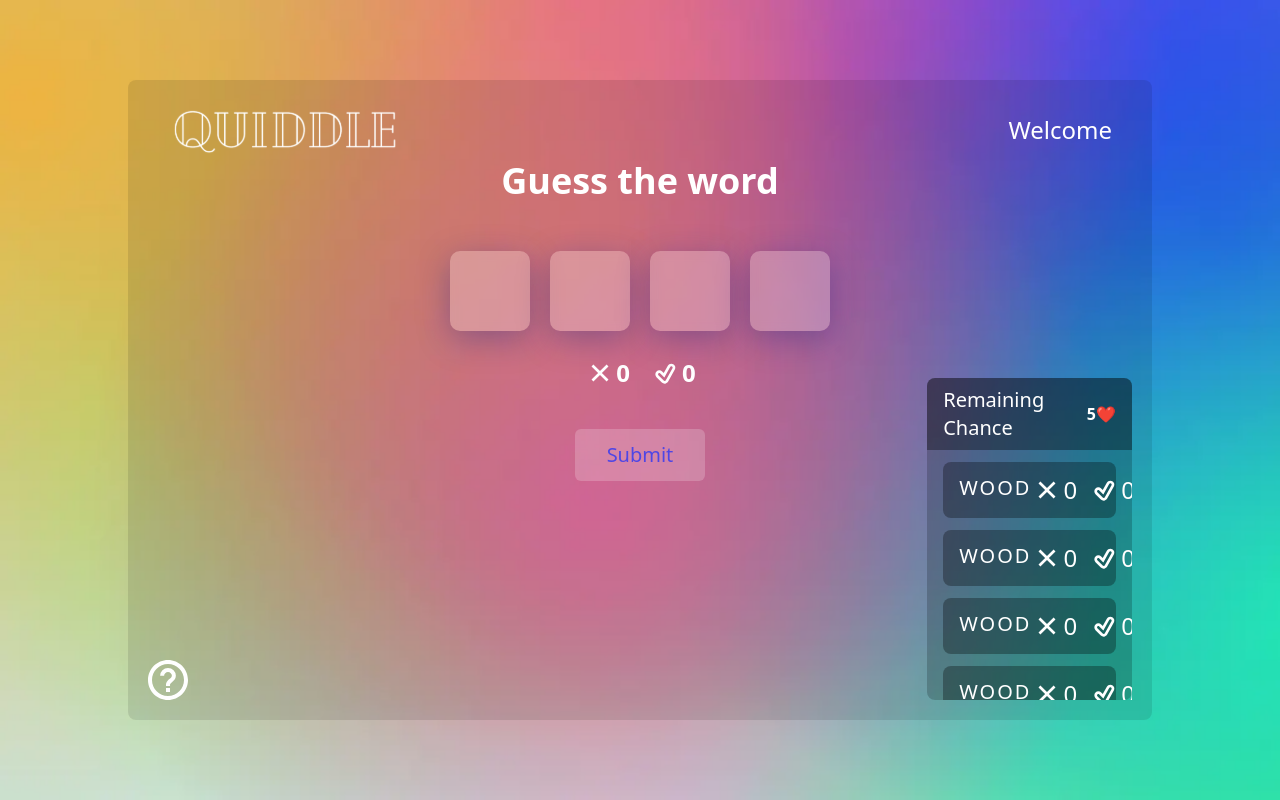
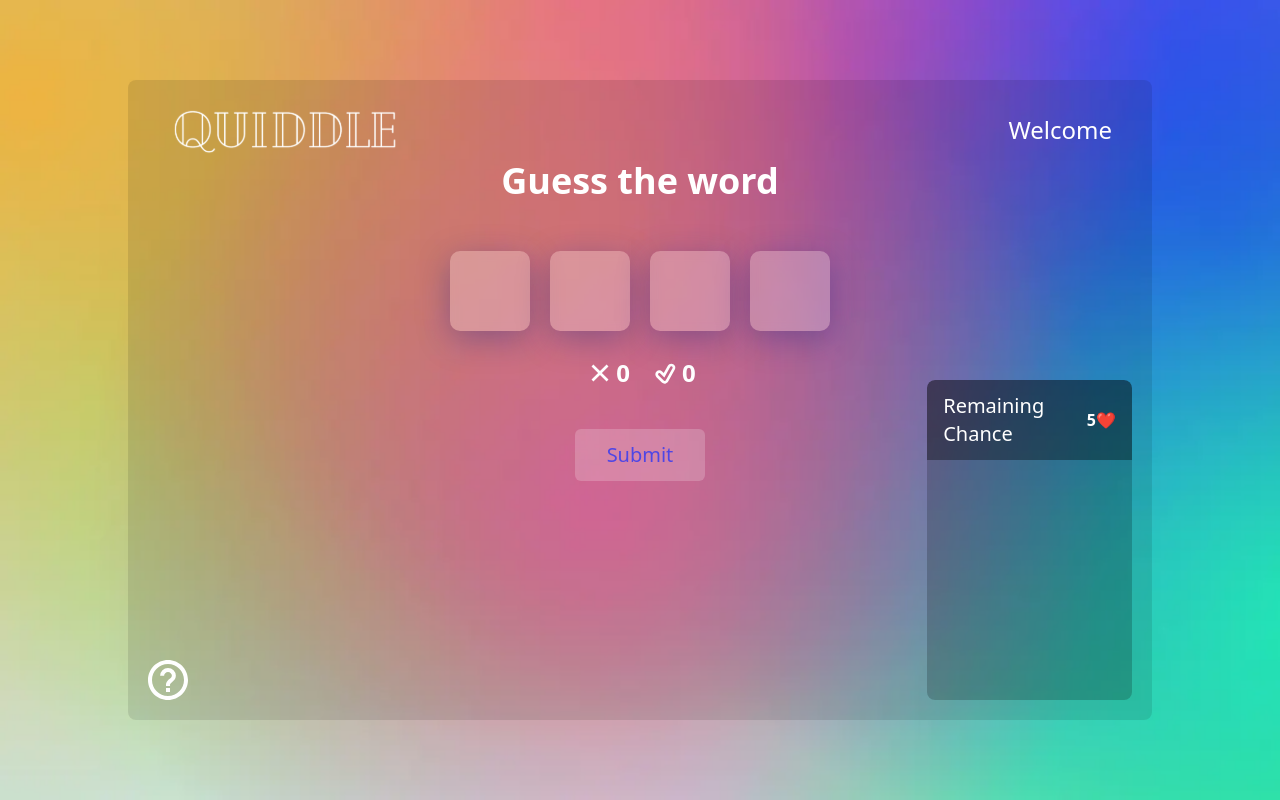
Before and after one commit to Balaganesh003/quiddle, a Next.js app: page /play in a window 1280 px wide. Built offline with nearby package versions, Linux system fonts and the light colour scheme.

Commit message:
added the game logic in the play page

```diff
--- a/src/components/RulesCard.jsx
+++ b/src/components/RulesCard.jsx
@@ -3,8 +3,8 @@ import { AiOutlineCloseCircle } from 'react-icons/ai';
 
 const RulesCard = ({ setIsRulesOpen }) => {
   return (
-    <div className="m-5 rounded-lg w-[20%]  h-[50%] bg-black/20  absolute bottom-0 left-0 ">
-      <div className="text-center rounded-t-lg px-2 py-3 uppercase relative bg-black/[15%]">
+    <div className="m-5 rounded-lg w-[20%]  pb-4 h-[50%] bg-black/20  absolute bottom-0 left-0 ">
+      <div className="text-center  rounded-t-lg mb-2 px-2 py-3 uppercase relative bg-black/[15%]">
         <p>Rules</p>
         <p
           onClick={(e) => setIsRulesOpen(false)}
@@ -12,7 +12,7 @@ const RulesCard = ({ setIsRulesOpen }) => {
           <AiOutlineCloseCircle className="w-6 h-6" />
         </p>
       </div>
-      <div className="px-2 py-2 flex h-[250px] flex-col gap-2 scrollbar-hide overflow-y-scroll">
+      <div className="px-2  flex h-[calc(100%-3rem)] flex-col gap-2 scrollbar-hide overflow-y-scroll">
         <p className="text-white/70 text-base tracking-tight">
           Lorem ipsum dolor sit amet consectetur adipisicing elit. Quis
         </p>
--- a/src/components/ScoreCard.jsx
+++ b/src/components/ScoreCard.jsx
@@ -1,69 +1,31 @@
 import React from 'react';
 import GuessedCard from './GuessedCard';
+import { useSelector, useDispatch } from 'react-redux';
 
-const ScoreCard = ({
-  remainingChance,
-  ChoosedWord,
-  correctLetters,
-  correctLettersWithPosition,
-}) => {
+const ScoreCard = () => {
+  const { guessedWords, remainingChance } = useSelector((state) => state.game);
+
   return (
-    <div className="m-5 rounded-lg w-[20%] bg-black/20  absolute bottom-0 right-0">
-      <div className="relative  ">
-        <div className="flex justify-between rounded-t-lg  px-4 py-2 bg-black/[35%]">
+    <div className="m-5 rounded-lg w-[20%] h-[50%] overflow-y-hidden bg-black/20 absolute bottom-0 right-0">
+      <div className="flex justify-between rounded-t-lg  px-4 py-3 bg-black/[35%]">
         <p className="xl:text-xl text-base text-white">Remaining Chance</p>
         <p className="Xl:text-xl flex items-center font-bold text-white">
           {remainingChance}
           <span>❤️</span>
         </p>
       </div>
-        <div className="max-h-[250px] scrollbar-hide  overflow-y-scroll">
+      <div className="scrollbar-hide overflow-y-scroll h-[calc(100%-3rem)]">
+        {guessedWords.map((word, index) => {
+          const { guessedWord, letterInPosition, letterNotInPosition } = word;
+          return (
             <GuessedCard
-            ChoosedWord={ChoosedWord}
-            correctLetters={correctLetters}
-            correctLettersWithPosition={correctLettersWithPosition}
+              key={index}
+              ChoosedWord={guessedWord}
+              correctLetters={letterNotInPosition}
+              correctLettersWithPosition={letterInPosition}
             />
-          <GuessedCard
-            ChoosedWord={ChoosedWord}
-            correctLetters={correctLetters}
-            correctLettersWithPosition={correctLettersWithPosition}
-          />
-          <GuessedCard
-            ChoosedWord={ChoosedWord}
-            correctLetters={correctLetters}
-            correctLettersWithPosition={correctLettersWithPosition}
-          />
-          <GuessedCard
-            ChoosedWord={ChoosedWord}
-            correctLetters={correctLetters}
-            correctLettersWithPosition={correctLettersWithPosition}
-          />
-          <GuessedCard
-            ChoosedWord={ChoosedWord}
-            correctLetters={correctLetters}
-            correctLettersWithPosition={correctLettersWithPosition}
-          />
-          <GuessedCard
-            ChoosedWord={ChoosedWord}
-            correctLetters={correctLetters}
-            correctLettersWithPosition={correctLettersWithPosition}
-          />
-          <GuessedCard
-            ChoosedWord={ChoosedWord}
-            correctLetters={correctLetters}
-            correctLettersWithPosition={correctLettersWithPosition}
-          />
-          <GuessedCard
-            ChoosedWord={ChoosedWord}
-            correctLetters={correctLetters}
-            correctLettersWithPosition={correctLettersWithPosition}
-          />
-          <GuessedCard
-            ChoosedWord={ChoosedWord}
-            correctLetters={correctLetters}
-            correctLettersWithPosition={correctLettersWithPosition}
-          />
-        </div>
+          );
+        })}
       </div>
     </div>
   );
--- a/src/pages/play.js
+++ b/src/pages/play.js
@@ -1,4 +1,4 @@
-import React, { useState } from 'react';
+import React, { useEffect, useState } from 'react';
 import Image from 'next/image';
 import OtpInput from 'react-otp-input';
 import QuiddleLogo from '../../public/quiddle-logo.svg';
@@ -9,38 +9,71 @@ import { gameActions } from '@/store/game-slice';
 import { BiHelpCircle } from 'react-icons/bi';
 import RulesCard from '@/components/RulesCard';
 import ScoreCard from '@/components/ScoreCard';
+import selectWord from '@/utils/selectWord';
 
 const Play = () => {
   const dispatch = useDispatch();
-  const { remainingChance } = useSelector((state) => state.game);
+
+  const handelChooseWord = () => {
+    const word = selectWord();
+    dispatch(gameActions.setChoosedWord(word));
+  };
+
+  useEffect(() => {
+    handelChooseWord();
+  }, []);
+
+  const { remainingChance, choosedWord } = useSelector((state) => state.game);
+
   const [guessword, setGuessword] = useState('');
   const [isGuessing, setIsGuessing] = useState(true);
   const [isWon, setIsWon] = useState(false);
   const [isRulesOpen, setIsRulesOpen] = useState(false);
   const { name } = useSelector((state) => state.auth);
-  const ChoosedWord = 'Wood'.toLocaleLowerCase();
   const [correctLetters, setCorrectLetters] = useState(0);
   const [correctLettersWithPosition, setCorrectLettersWithPosition] =
     useState(0);
 
+  const AddGuessedWord = (
+    guessword,
+    correctLetters,
+    correctLettersWithPosition
+  ) => {
+    dispatch(
+      gameActions.addGuessedWord({
+        guessedWord: guessword,
+        letterInPosition: correctLettersWithPosition,
+        letterNotInPosition: correctLetters,
+      })
+    );
+  };
+
+  const handleEndGame = () => {
+    setIsGuessing(false);
+    dispatch(gameActions.resetRemainingChance());
+    dispatch(gameActions.resetGuessedWords());
+    dispatch(gameActions.resetChooseWord());
+  };
+
+  useEffect(() => {}, [isGuessing]);
+
   const checkWord = (word) => {
-    if (word === ChoosedWord) {
-      setIsGuessing(false);
-      setCorrectLettersWithPosition(ChoosedWord.length);
-      dispatch(gameActions.resetRemainingChance());
-      setIsWon(true);
-    } else {
     let correctLetters = 0;
     let correctLettersWithPosition = 0;
     for (let i = 0; i < word.length; i++) {
-        if (ChoosedWord.includes(word[i])) {
-          if (ChoosedWord[i] === word[i]) {
+      if (choosedWord.includes(word[i])) {
+        if (choosedWord[i] === word[i]) {
           correctLettersWithPosition++;
         } else {
           correctLetters++;
         }
       }
     }
+    if (correctLettersWithPosition === choosedWord.length) {
+      handleEndGame();
+      setIsWon(true);
+    } else {
+      AddGuessedWord(guessword, correctLetters, correctLettersWithPosition);
       setCorrectLetters(correctLetters);
       setCorrectLettersWithPosition(correctLettersWithPosition);
       dispatch(gameActions.reduceRemainingChance());
@@ -49,9 +82,10 @@ const Play = () => {
 
   const handleGuess = (e) => {
     e.preventDefault();
-    if (remainingChance === 1) setIsGuessing(false);
-
     checkWord(guessword.toLocaleLowerCase());
+    if (remainingChance === 1) {
+      handleEndGame();
+    }
     setGuessword('');
   };
 
@@ -112,7 +146,7 @@ const Play = () => {
           {/* Guessed List */}
           <ScoreCard
             remainingChance={remainingChance}
-            ChoosedWord={ChoosedWord}
+            ChoosedWord={choosedWord}
             correctLetters={correctLetters}
             correctLettersWithPosition={correctLettersWithPosition}
           />
--- a/src/store/game-slice.js
+++ b/src/store/game-slice.js
@@ -5,8 +5,10 @@ const gameSlice = createSlice({
   initialState: {
     game: null,
     gameStatus: 'idle',
+    choosedWord: 'wood',
     gameError: null,
     remainingChance: 5,
+    guessedWords: [],
   },
   reducers: {
     reduceRemainingChance(state) {
@@ -16,6 +18,18 @@ const gameSlice = createSlice({
     resetRemainingChance(state) {
       state.remainingChance = 5;
     },
+    addGuessedWord(state, action) {
+      state.guessedWords.unshift(action.payload);
+    },
+    resetGuessedWords(state) {
+      state.guessedWords = [];
+    },
+    setChoosedWord(state, action) {
+      state.choosedWord = action.payload;
+    },
+    resetChooseWord(state) {
+      state.choosedWord = '';
+    },
   },
 });
 
--- /dev/null
+++ b/src/utils/selectWord.js
@@ -0,0 +1,8 @@
+import words from '../../data';
+
+const selectWord = () => {
+  const randomWord = words[Math.floor(Math.random() * words.length)];
+  return randomWord.toLowerCase();
+};
+
+export default selectWord;
```
Lines whose indentation alone changed are shown as unchanged.
